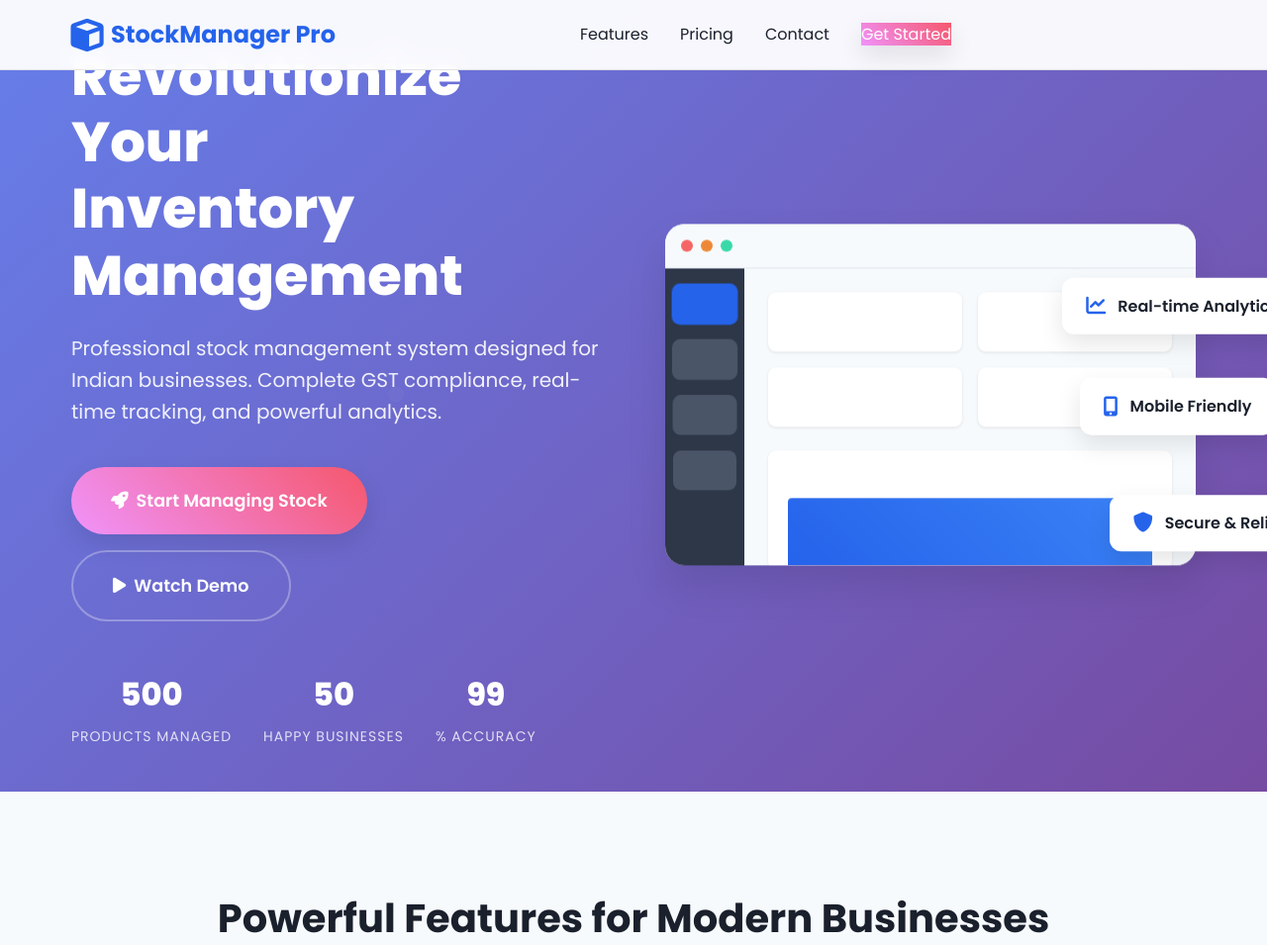
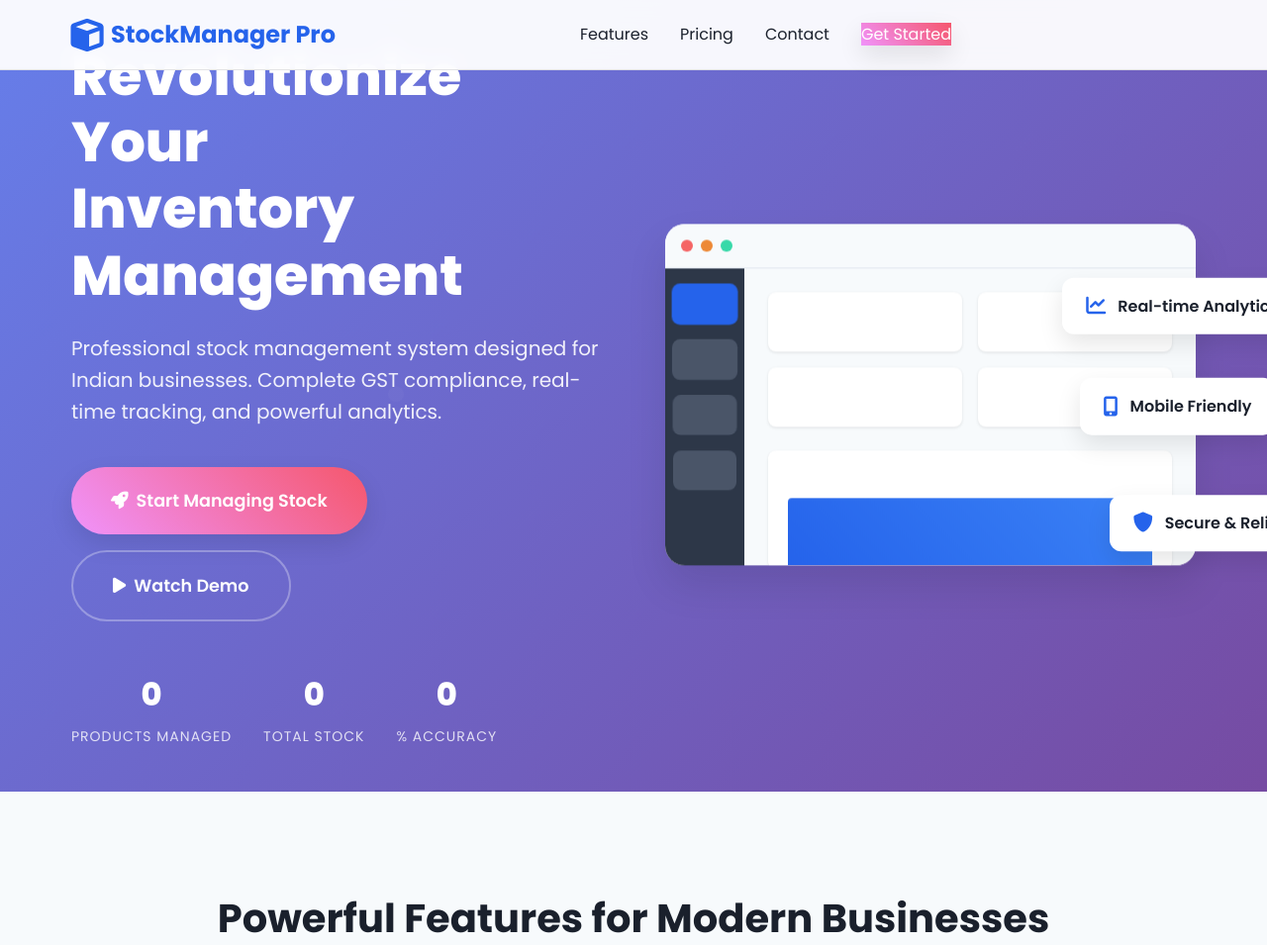
Before and after one commit to princetech89/Stockmanager, a Flask app: page / in a window 1280 px wide. Shown: the top 955 px of the page at 99% size. Run offline with Flask 3, Linux system fonts and the light colour scheme; data that the repository does not hold is empty.

Commit message:
Display real inventory statistics on the landing page
Replace hardcoded statistics on the landing page with dynamically fetched data from the database, including total products, total stock, and order accuracy.

Replit-Commit-Author: Agent
Replit-Commit-Session-Id: 3c84da16-9522-499a-a124-ca96d75df32d
Replit-Commit-Checkpoint-Type: full_checkpoint
Replit-Commit-Screenshot-Url: https://storage.googleapis.com/screenshot-production-us-central1/8bf2b591-8a4b-4a07-9400-866cbd546c35/3c84da16-9522-499a-a124-ca96d75df32d/GBXFrio

```diff
--- a/routes.py
+++ b/routes.py
@@ -11,7 +11,22 @@ import calendar
 
 @app.route('/')
 def landing():
-    return render_template('landing.html')
+    # Get real statistics from the database
+    total_products = db.session.query(Product).count()
+    total_stock = db.session.query(func.sum(Stock.available_qty)).scalar() or 0
+    total_orders = db.session.query(Order).count()
+
+    # Calculate accuracy based on completed orders vs total orders
+    completed_orders = db.session.query(Order).filter(Order.status == 'completed').count()
+    accuracy = round((completed_orders / max(total_orders, 1)) * 100) if total_orders > 0 else 0
+
+    stats = {
+        'total_products': total_products,
+        'total_stock': total_stock,
+        'accuracy': accuracy
+    }
+
+    return render_template('landing.html', stats=stats)
 
 @app.route('/dashboard')
 def dashboard():
--- a/templates/landing.html
+++ b/templates/landing.html
@@ -66,15 +66,15 @@
                 </div>
                 <div class="hero-stats">
                     <div class="stat-item">
-                        <span class="stat-number" data-target="500">0</span>
+                        <span class="stat-number" data-target="{{ stats.total_products or 0 }}">0</span>
                         <span class="stat-label">Products Managed</span>
                     </div>
                     <div class="stat-item">
-                        <span class="stat-number" data-target="50">0</span>
-                        <span class="stat-label">Happy Businesses</span>
+                        <span class="stat-number" data-target="{{ stats.total_stock or 0 }}">0</span>
+                        <span class="stat-label">Total Stock</span>
                     </div>
                     <div class="stat-item">
-                        <span class="stat-number" data-target="99">0</span>
+                        <span class="stat-number" data-target="{{ stats.accuracy or 0 }}">0</span>
                         <span class="stat-label">% Accuracy</span>
                     </div>
                 </div>
```
Also changed, not shown: attached_assets/image_1756564155963.png (added), attached_assets/image_1756564225805.png (added).
